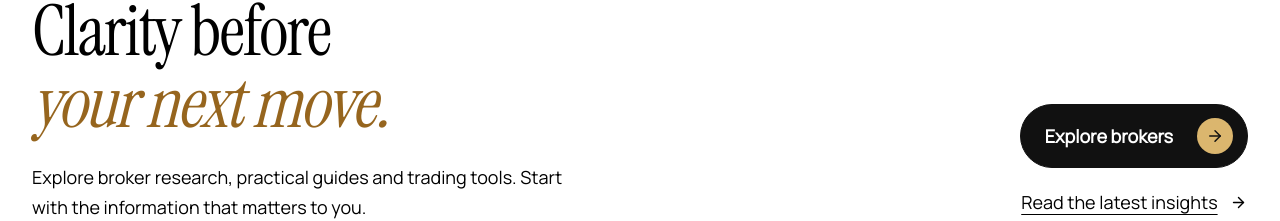
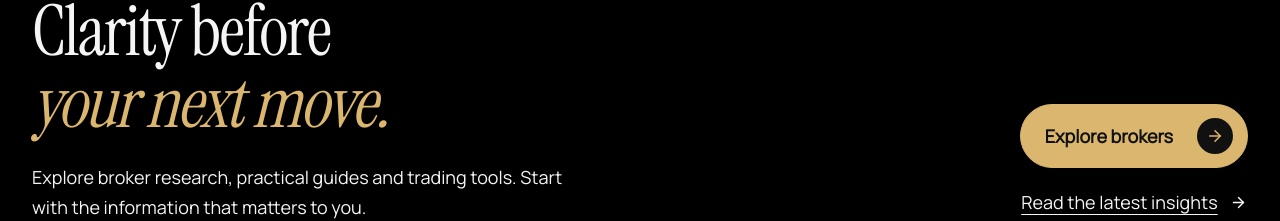
Before and after one commit to DavidOdoi/forex, a Next.js app: page /reviews/template in a window 1280 px wide. Shown: the part 9788-10009 px from the top of the page. Built offline with nearby package versions, Linux system fonts and the light colour scheme; no server answers.

Commit message:
Switch the shared footer to black with light text and gold accents

```diff
--- a/src/components/review-template/editorial-review.css
+++ b/src/components/review-template/editorial-review.css
@@ -209,7 +209,7 @@
 }
 @media (prefers-reduced-motion: reduce) { .br-review *, .br-review *::before, .br-review *::after { scroll-behavior: auto !important; transition: none !important; } }
 
-/* Keep the shared header/footer in the review's white-and-black palette. */
+/* Keep the shared header in the review's white-and-black palette. */
 body:has(.br-review) {
   --background: #fff;
   --foreground: #000;
@@ -225,12 +225,12 @@ body:has(.br-review) {
   background: #fff;
   color: #000;
 }
-body:has(.br-review) > :is(header, footer) {
+body:has(.br-review) > header {
   background: #fff;
   color: #000;
   backdrop-filter: none;
 }
-body:has(.br-review) > :is(header, footer) .text-gold {
+body:has(.br-review) > header .text-gold {
   background: none;
   color: #000;
 }
--- a/src/components/site-footer.module.css
+++ b/src/components/site-footer.module.css
@@ -1,9 +1,9 @@
 .footer {
-  --footer-ink: #111;
-  --footer-gold: #96651e;
-  --footer-line: #e4e2dc;
+  --footer-ink: #f5f5f5;
+  --footer-gold: #dbb66e;
+  --footer-line: #303030;
   border-top: 1px solid var(--footer-line);
-  background: #fff;
+  background: #000;
   color: var(--footer-ink);
   font-family: "Manrope", system-ui, sans-serif;
   font-size: 18px;
@@ -89,18 +89,18 @@
   align-items: center;
   justify-content: space-between;
   gap: 24px;
-  border: 1px solid var(--footer-ink);
+  border: 1px solid var(--footer-gold);
   border-radius: 999px;
   padding: 13px 14px 13px 24px;
-  background: var(--footer-ink);
+  background: var(--footer-gold);
   font-size: 18px;
   font-weight: 600;
   text-decoration: none;
   transition: background-color .2s ease;
 }
 
-.footer .primaryAction { color: #fff; }
-.primaryAction:hover { background: #30302d; }
+.footer .primaryAction { color: #111; }
+.primaryAction:hover { background: #edcc8b; }
 
 .actionIcon {
   display: grid;
@@ -109,8 +109,8 @@
   height: 36px;
   place-items: center;
   border-radius: 50%;
-  background: #dbb66e;
-  color: var(--footer-ink);
+  background: #111;
+  color: var(--footer-gold);
 }
 
 .actionIcon svg { transition: transform .2s ease; }
```
Also changed, not shown: 1 other file (tests, documents, lock files or other folders).
